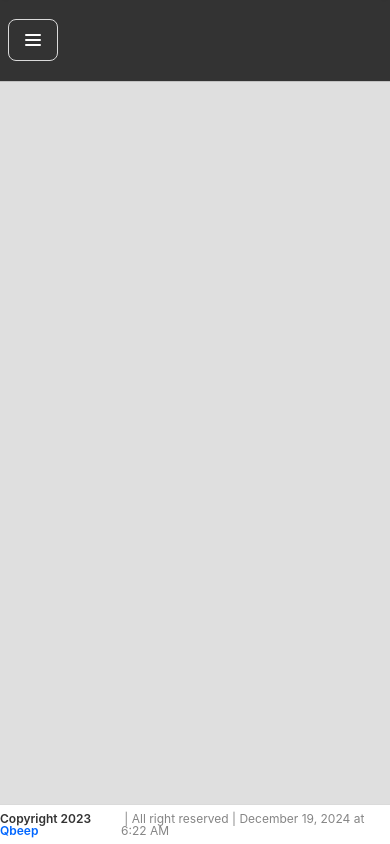
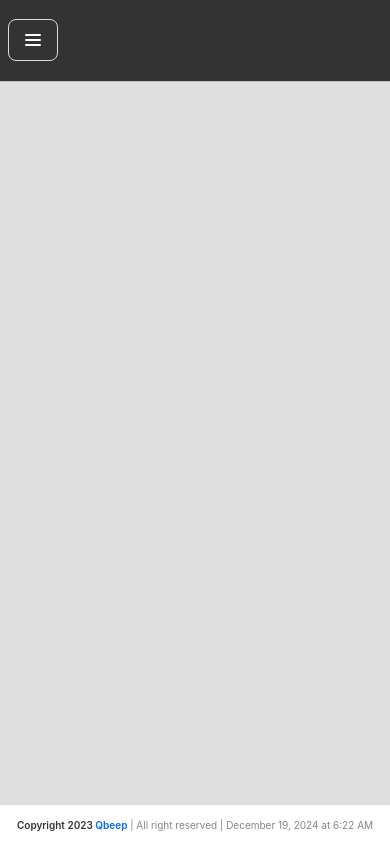
Before and after one commit to holifield4/artemis, a React (Vite) app: page /settings in a window 390 px wide. Built offline with nearby package versions, Linux system fonts and the light colour scheme.

Commit message:
style: update styling for footer

```diff
--- a/src/component/footer/Footer.css
+++ b/src/component/footer/Footer.css
@@ -4,6 +4,7 @@
     border-top: 1px solid #dadada;
     display: flex;
     align-items: center;
+    background-color: #fff;
     justify-content: center;
     box-sizing: border-box;
     position: sticky;
@@ -23,3 +24,9 @@
 .copyright span {
     color: #0066FF;
 }
+
+@media (max-width: 576px) {
+    .footer p {
+        font-size: 10px;
+    }
+}
```
